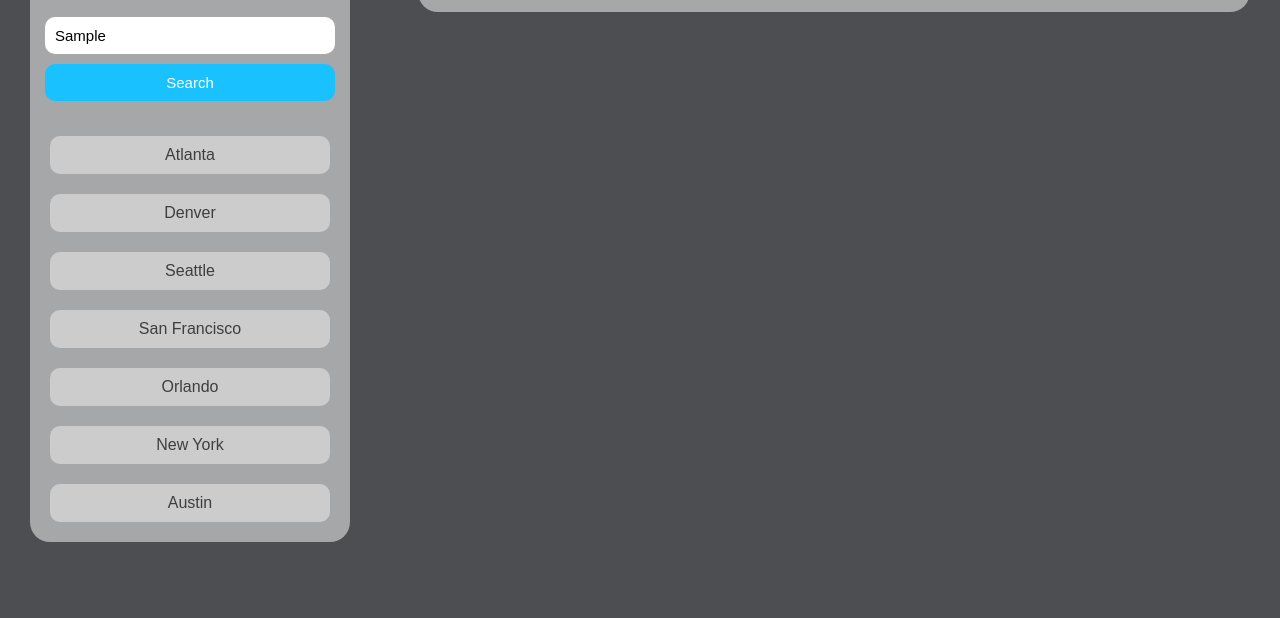
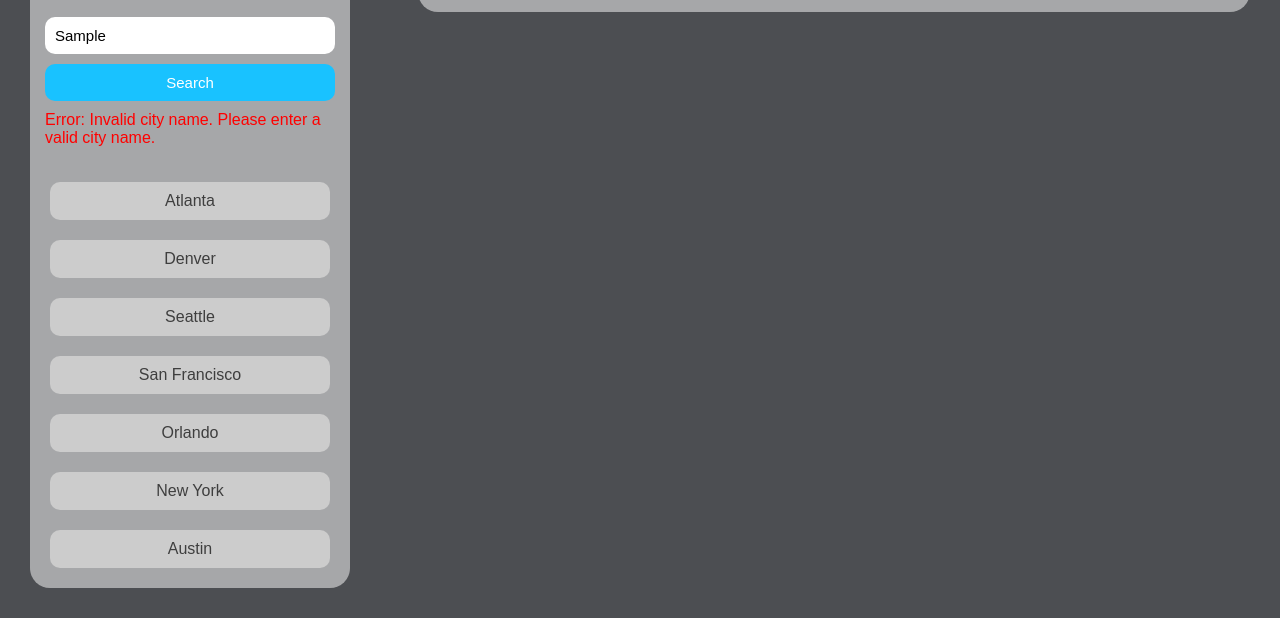
Before and after one commit to maxmruiz/weather-dash, a plain HTML site: page index.html in a window 1280 px wide. Both pictures are taken after typing "Sample" into the empty fields and a click on the button "Search". Shown: the part 192-810 px from the top of the page. Drawn offline with nearby package versions, Linux system fonts and the light colour scheme; no server answers.

Commit message:
adding error functionality

```diff
--- a/assets/css/style.css
+++ b/assets/css/style.css
@@ -150,3 +150,8 @@ header {
     color: #3e3e3e;
     margin: 20px;
 }
+
+#error-msg {
+    display: none;
+    color: red;
+}
--- a/assets/js/script.js
+++ b/assets/js/script.js
@@ -33,9 +33,11 @@ function getWeather(city) {
     .then(data =>{
         updateForecast(data);
     })
-    .catch(error => console.error('Error:', error));
-}
-
+    .catch(error => {
+        console.error('Error:', error);
+        document.getElementById('error-msg').textContent = 'Error: Invalid city name. Please enter a valid city name.';
+        document.getElementById('error-msg').style.display = 'block';
+    });
 
 function updateForecast(data){
     document.getElementById('cityName').textContent = data.city.name;
@@ -59,4 +61,5 @@ function updateForecast(data){
 
     currentDayElem.style.display = 'block';
     dayForecastElem.style.display = 'flex';
+    }
 }
--- a/index.html
+++ b/index.html
@@ -17,6 +17,7 @@
         <form>
             <input type="text" id="searchInput" placeholder="Enter a city name...">
             <button id="searchBtn">Search</button>
+            <div id="error-msg"></div>
         </form>
         <div class="city-list">
             <ul>
```
